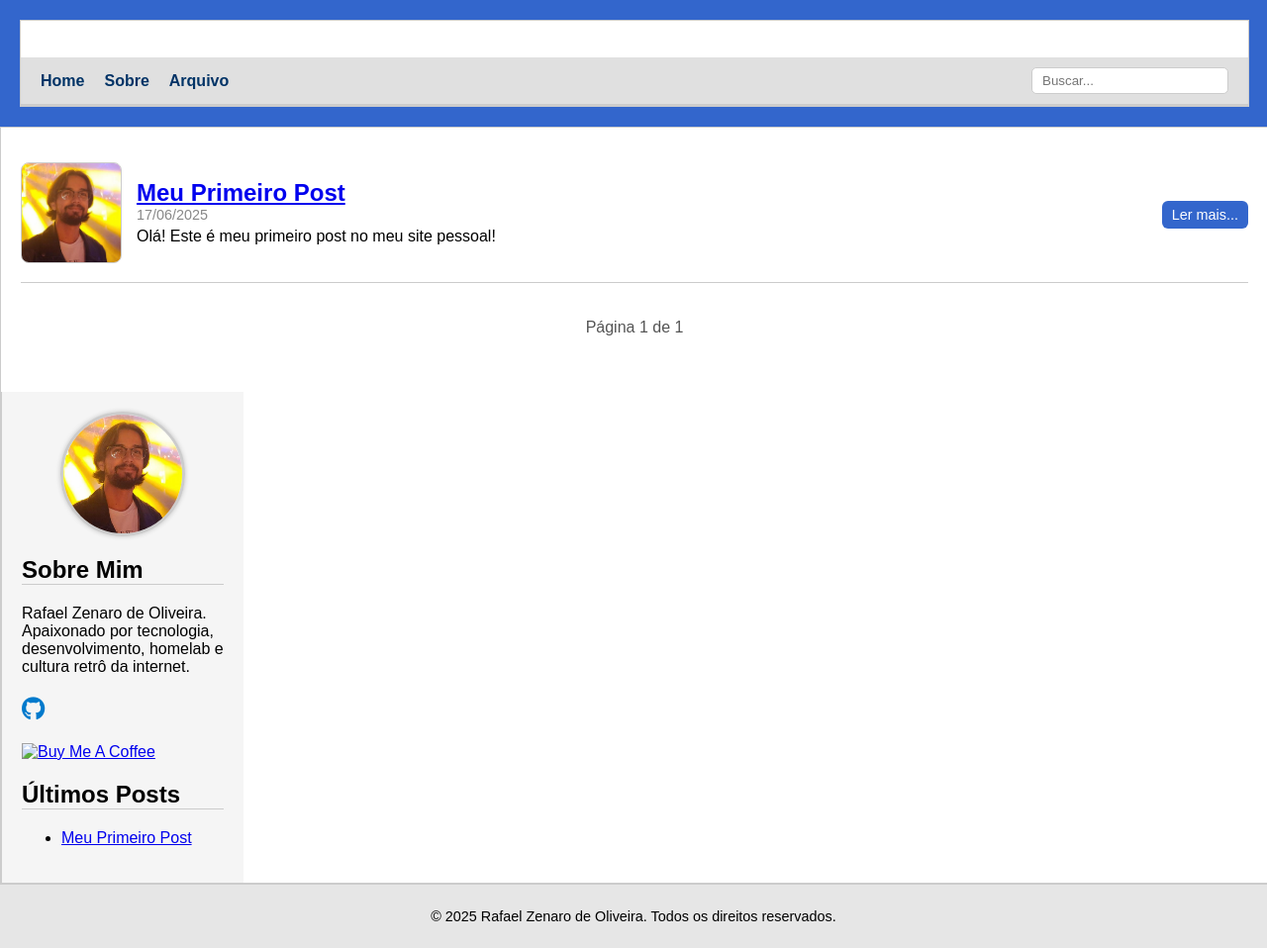
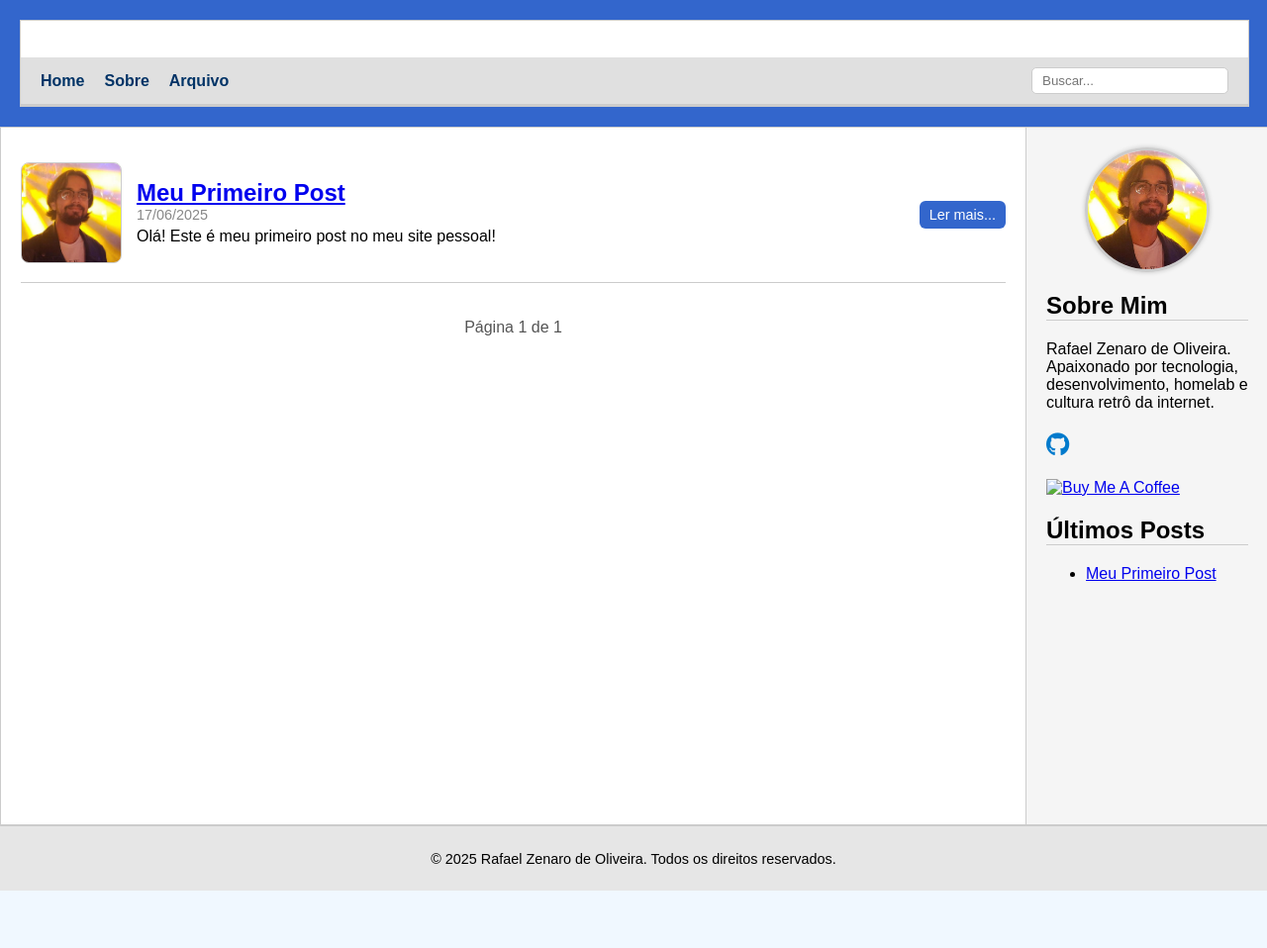
Before and after one commit to zenaror/zenaror.github.io, a Jekyll site: the page built from index.html, in a window 1280 px wide. Shown: the whole page at 99% size. Built offline with Jekyll 4.4.1, drawn with Linux system fonts in a browser that asks for light colours; the list of posts is cut into pages by our own code; after the commit the page ends 900 px from its top, so only the background shows below that.

Commit message:
Atualizar o style.css

```diff
--- a/assets/css/style.css
+++ b/assets/css/style.css
@@ -7,6 +7,7 @@ margin: 0;
 padding: 0;
 display: flex;
 flex-direction: column;
+min-height: 100vh;
 }
 
 html, body {
@@ -28,6 +29,7 @@ flex-direction: column;
 .content {
 flex: 1;
 display: flex;
+flex-direction: row;
 }
 
 /* Mobile: sidebar desce */
```
